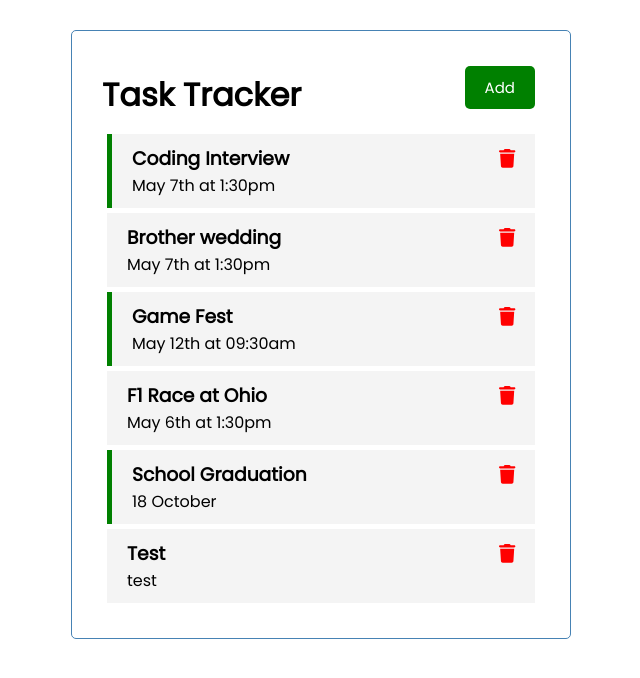
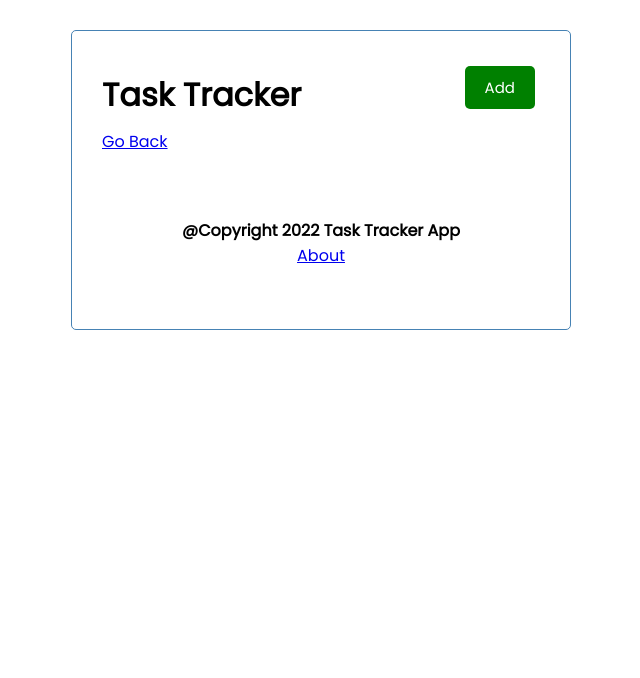
Before and after one commit to ryhnAtmdja/task-tracker, an Angular app: page /about in a window 1280 px wide. Shown: the top 678 px of the page, without its empty margins (319-959 px from the left). Built offline with nearby package versions, Linux system fonts and the light colour scheme; data requests are answered from the project's data file.

Commit message:
routing config, routing done to about page

```diff
--- a/src/app/app.component.html
+++ b/src/app/app.component.html
@@ -1,4 +1,5 @@
 <div class="container">
   <app-header></app-header>
-  <app-tasks></app-tasks>
+  <router-outlet></router-outlet>
+  <app-footer></app-footer>
 </div>
--- a/src/app/app.module.ts
+++ b/src/app/app.module.ts
@@ -3,6 +3,7 @@
 import { FontAwesomeModule } from '@fortawesome/angular-fontawesome';
 import { HttpClientModule } from '@angular/common/http';
 import { FormsModule } from '@angular/forms';
+import { RouterModule, Routes } from '@angular/router';
 
 import { AppComponent } from './app.component';
 import { HeaderComponent } from './components/header/header.component';
@@ -10,6 +11,13 @@
 import { TasksComponent } from './components/tasks/tasks.component';
 import { TaskItemComponent } from './components/task-item/task-item.component';
 import { AddTaskComponent } from './components/add-task/add-task.component';
+import { AboutComponent } from './components/pages/about/about.component';
+import { FooterComponent } from './components/footer/footer.component';
+
+const appRoute: Routes = [
+  { path: '', component: TasksComponent },
+  { path: 'about', component: AboutComponent },
+];
 
 @NgModule({
   declarations: [
@@ -19,8 +27,16 @@
     TasksComponent,
     TaskItemComponent,
     AddTaskComponent,
+    AboutComponent,
+    FooterComponent,
   ],
-  imports: [BrowserModule, FontAwesomeModule, HttpClientModule, FormsModule],
+  imports: [
+    BrowserModule,
+    FontAwesomeModule,
+    HttpClientModule,
+    FormsModule,
+    RouterModule.forRoot(appRoute),
+  ],
   providers: [],
   bootstrap: [AppComponent],
 })
--- /dev/null
+++ b/src/app/components/footer/footer.component.css
@@ -0,0 +1,6 @@
+.footer {
+  margin-top: 4em;
+  display: flex;
+  flex-direction: column;
+  align-items: center;
+}
--- /dev/null
+++ b/src/app/components/footer/footer.component.html
@@ -0,0 +1,4 @@
+<div class="footer">
+  <h4>@Copyright 2022 Task Tracker App</h4>
+  <a href="/about">About</a>
+</div>
--- /dev/null
+++ b/src/app/components/footer/footer.component.ts
@@ -0,0 +1,15 @@
+import { Component, OnInit } from '@angular/core';
+
+@Component({
+  selector: 'app-footer',
+  templateUrl: './footer.component.html',
+  styleUrls: ['./footer.component.css']
+})
+export class FooterComponent implements OnInit {
+
+  constructor() { }
+
+  ngOnInit(): void {
+  }
+
+}
--- /dev/null
+++ b/src/app/components/pages/about/about.component.html
@@ -0,0 +1,3 @@
+<div>
+  <a href="/">Go Back</a>
+</div>
--- /dev/null
+++ b/src/app/components/pages/about/about.component.ts
@@ -0,0 +1,15 @@
+import { Component, OnInit } from '@angular/core';
+
+@Component({
+  selector: 'app-about',
+  templateUrl: './about.component.html',
+  styleUrls: ['./about.component.css']
+})
+export class AboutComponent implements OnInit {
+
+  constructor() { }
+
+  ngOnInit(): void {
+  }
+
+}
```
Also changed, not shown: src/app/components/pages/about/about.component.css (added), 2 other files (tests, documents, lock files or other folders).
